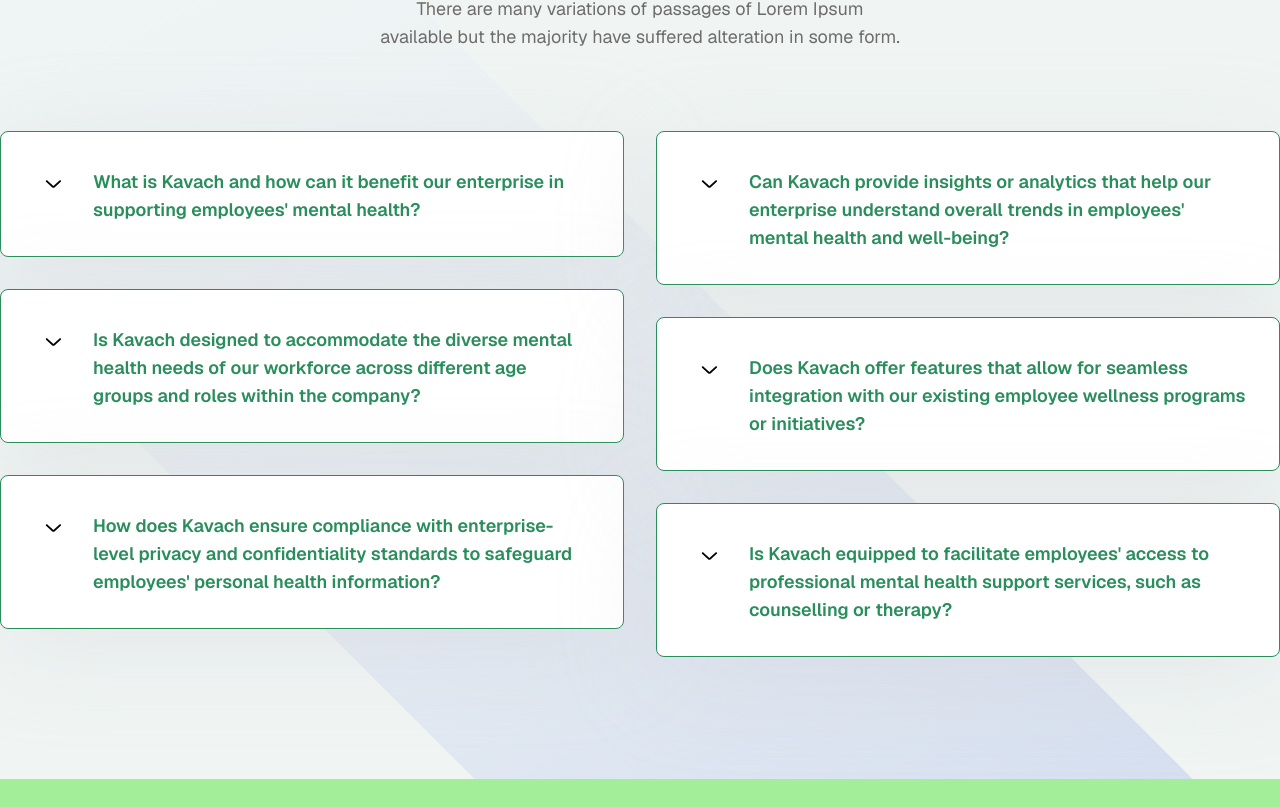
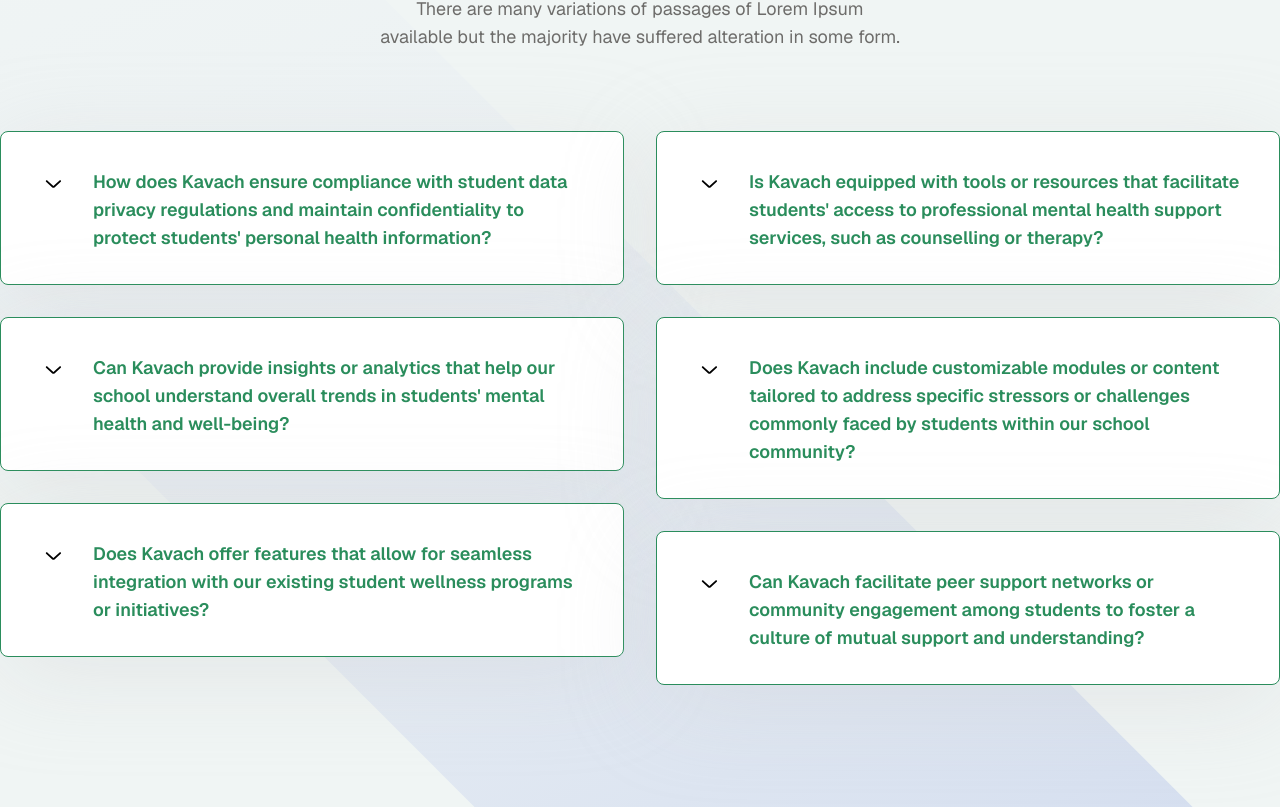
Before and after one commit to engagepy/ai_multimodal_webapp, a Next.js app: page /enterprises in a window 1280 px wide. Shown: the part 2794-3601 px from the top of the page. Before the commit the page ends 3573 px from the top, so only its background shows below. Built offline with nearby package versions, Linux system fonts and the light colour scheme.

Commit message:
education page copy updated

```diff
--- a/components/Accordianenterprise.tsx
+++ b/components/Accordianenterprise.tsx
@@ -24,30 +24,30 @@ const Accordion = () => {
         <div className="-mx-4 flex flex-wrap">
           <div className="w-full px-4 lg:w-1/2">
             <AccordionItem
-              header="What is Kavach and how can it benefit our enterprise in supporting employees' mental health?"
-              text="Kavach is a mental health monitoring and consulting tool, which uses AI to identify, understand, guide and solve mental health issues of a regular employee. Kavach provides personalised, 24/7 Accessible, and Anonymous support to each employee, to ensure all of them are mentally at their 100%, leading to high proficiency."
+              header="How does Kavach ensure compliance with student data privacy regulations and maintain confidentiality to protect students' personal health information?"
+              text="Kavach ensures compliance with student data privacy regulations through robust encryption, access controls, and strict confidentiality measures to protect personal health information."
             />
             <AccordionItem
-              header="Is Kavach designed to accommodate the diverse mental health needs of our workforce across different age groups and roles within the company?"
-              text="Yes, Kavach is tailored to address varied mental health needs, catering to employees of different ages and roles effectively."
+              header="Can Kavach provide insights or analytics that help our school understand overall trends in students' mental health and well-being?"
+              text="Kavach can provide insights and analytics on students' mental health trends, aiding the school in understanding overall well-being patterns and addressing areas of concern effectively."
             />
             <AccordionItem
-              header="How does Kavach ensure compliance with enterprise-level privacy and confidentiality standards to safeguard employees' personal health information?"
-              text="Kavach adheres to stringent enterprise-level privacy and confidentiality standards, employing robust encryption protocols, access controls, and data anonymization techniques to safeguard employees' personal health information effectively."
+              header="Does Kavach offer features that allow for seamless integration with our existing student wellness programs or initiatives?"
+              text="Kavach offers seamless integration with existing student wellness programs or initiatives, enhancing the effectiveness and accessibility of mental health support within the school community."
             />
           </div>
           <div className="w-full px-4 lg:w-1/2">
             <AccordionItem
-              header="Can Kavach provide insights or analytics that help our enterprise understand overall trends in employees' mental health and well-being?"
-              text="Yes, Kavach offers insights and analytics, providing valuable data on employees' mental health trends and well-being, aiding enterprises in understanding and addressing overall mental health patterns effectively."
+              header="Is Kavach equipped with tools or resources that facilitate students' access to professional mental health support services, such as counselling or therapy?"
+              text="Kavach provides access to professional mental health support services, such as counselling or therapy, ensuring students have the resources they need to address mental health concerns effectively."
             />
             <AccordionItem
-              header="Does Kavach offer features that allow for seamless integration with our existing employee wellness programs or initiatives?"
-              text="Kavach features seamless integration capabilities, allowing it to harmonise with existing employee wellness programs or initiatives within the enterprise ecosystem effortlessly."
+              header="Does Kavach include customizable modules or content tailored to address specific stressors or challenges commonly faced by students within our school community?"
+              text="Yes, Kavach includes customizable modules and content tailored to address specific stressors or challenges commonly faced by students, promoting targeted support for their mental health needs."
             />
             <AccordionItem
-              header="Is Kavach equipped to facilitate employees' access to professional mental health support services, such as counselling or therapy?"
-              text="Kavach provides access to professional mental health support services, including counselling and therapy, ensuring employees have the resources they need to address mental health concerns effectively."
+              header="Can Kavach facilitate peer support networks or community engagement among students to foster a culture of mutual support and understanding?"
+              text="Kavach facilitates peer support networks and community engagement among students, fostering a culture of mutual support and understanding within the school community."
             />
           </div>
         </div>
--- a/components/Imageinstitute.tsx
+++ b/components/Imageinstitute.tsx
@@ -26,33 +26,27 @@ const Institute = () => {
             <div className="w-full px-4 lg:w-1/2 xl:w-5/12">
               <div className="mt-10 lg:mt-0">
                 <h2 className="mb-5 text-3xl font-bold text-white sm:text-[40px]/[48px]">
-                  Feel better, not alone.
+                  One day at a time, one step at a time.
                 </h2>
                 <div className="  mb-8 ">
-                  <h4 className="text-white pb-4 text-xl">Mental Health</h4>
+                  <h4 className="text-white pb-4 text-xl">User Accessibility and Engagement:</h4>
 
                   <p className="mb-5 text-white">
-                    There are about 45% of the population in India who are
-                    suffering from mental health related problems such as
-                    depression or anxiety according to The Economic Times.
+                  We ensured Kavach is user-friendly with intuitive navigation and clear instructions, catering to students of all technological proficiency levels.
                   </p>
                 </div>
                 <div className="  mb-8 ">
-                  <h4 className="text-white pb-4 text-xl">Mental Health</h4>
+                  <h4 className="text-white pb-4 text-xl">Data Privacy and Confidentiality:</h4>
 
                   <p className="mb-5 text-white">
-                    There are about 45% of the population in India who are
-                    suffering from mental health related problems such as
-                    depression or anxiety according to The Economic Times.
+                  Kavach complies with relevant data privacy regulations such as GDPR or HIPAA to ensure confidentiality and protect sensitive data from unauthorised access or disclosure.
                   </p>
                 </div>
                 <div className="  mb-8 ">
-                  <h4 className="text-white pb-4 text-xl">Mental Health</h4>
+                  <h4 className="text-white pb-4 text-xl">Support for Diverse Needs:</h4>
 
                   <p className="mb-5 text-white">
-                    There are about 45% of the population in India who are
-                    suffering from mental health related problems such as
-                    depression or anxiety according to The Economic Times.
+                  Kavach offers a wide range of resources, tools, and support services tailored to address various mental health concerns commonly experienced by students, including stress, anxiety, depression, and academic pressures.
                   </p>
                 </div>
               </div>
```
